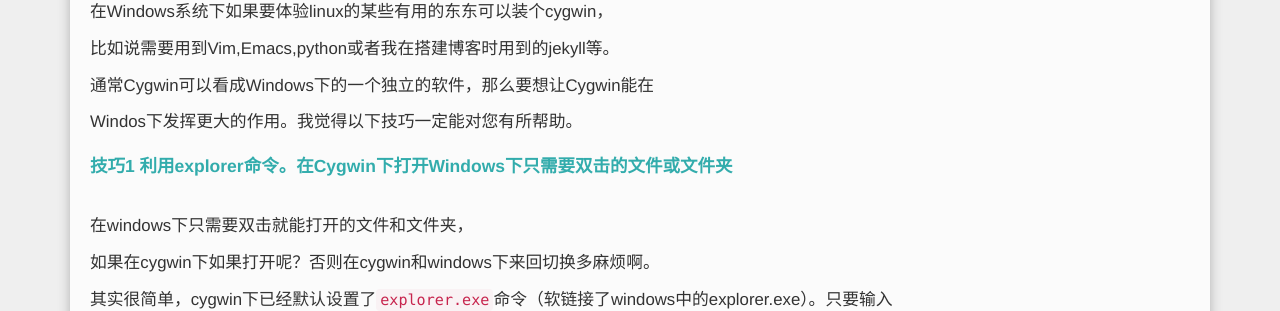
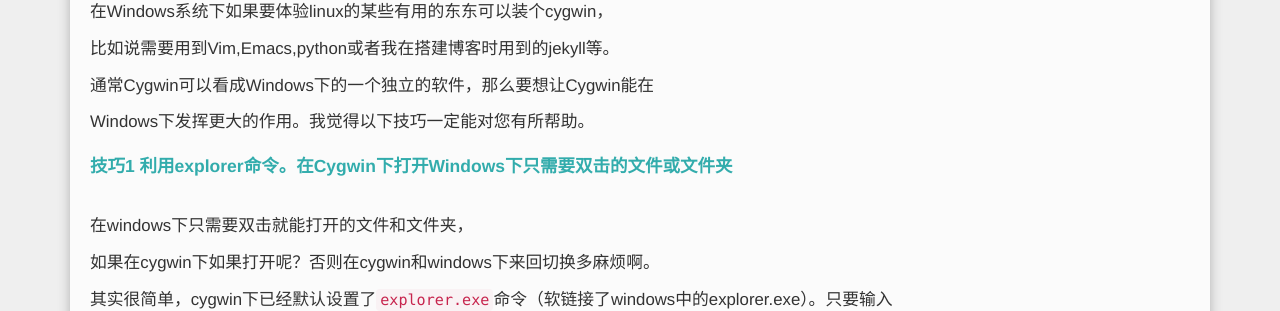
Before and after one commit to SenZhangAI/senzhangai.github.com, a Jekyll site: the page built from _posts/2015-04-24-mklink-for-better-cygwin-in-windows-system.md, in a window 1280 px wide. Shown: the part 443-754 px from the top of the page. Built offline with Jekyll 4.4.1, drawn with Linux system fonts in a browser that asks for light colours; comment, search, counter and statistics services are not loaded.

Commit message:
fix bugs and add some content

````diff
--- a/_config.yml
+++ b/_config.yml
@@ -73,7 +73,7 @@
 
 # Plugins
 whitelist: []
-gems:      []
+plugins:   [jekyll-paginate]
 
 # Conversion
 markdown:    kramdown
--- a/_layouts/default.html
+++ b/_layouts/default.html
@@ -10,7 +10,7 @@
       <div class="wrapper">
         <div class="row">
           <div id="search-loader" style="display:none;text-align:center">
-            <img src="/static/images/loading.gif">
+            <img src="/assets/images/loading.gif">
           </div>
           {{ content }}
         </div>
--- a/_posts/2015-04-24-mklink-for-better-cygwin-in-windows-system.md
+++ b/_posts/2015-04-24-mklink-for-better-cygwin-in-windows-system.md
@@ -21,7 +21,7 @@
 
 通常Cygwin可以看成Windows下的一个独立的软件，那么要想让Cygwin能在
 
-Windos下发挥更大的作用。我觉得以下技巧一定能对您有所帮助。
+Windows下发挥更大的作用。我觉得以下技巧一定能对您有所帮助。
 
 #### 技巧1 利用explorer命令。在Cygwin下打开Windows下只需要双击的文件或文件夹
 
@@ -31,9 +31,9 @@
 
 其实很简单，cygwin下已经默认设置了`explorer.exe`命令（软链接了windows中的explorer.exe）。只要输入
 
-{% highlight bash %}
+``` bash
 explorer.exe target
-{% endhighlight %}
+```
 
 即可，target可以是文件或者文件夹。如果是文件夹就在windows下打开了该文件夹。
 **注意target不能加'\''即`explorer.exe target` 正确。`explorer.exe target\`错误**
@@ -51,9 +51,11 @@
 mklink命令的使用方式：
 1. 在cmd中运行，需要Administrator权限。所以要右键单击cmd选择`run as Administrator`。
 2. 命令格式为：
-{% highlight bat %}
+
+``` bat
 mklink /D Link Target
-{% endhighlight %}
+```
+
 注意`link`和`target`的顺序，在ln命令中则是`ln -s Target Link`的顺序
 
 #### 技巧2 建立cygwin下windows程序的"快捷方式"
@@ -66,9 +68,9 @@
 第二个想法是，用Cygwin下的`ln`命令 ---失败
 例如我要将我的Sublime Text做成快捷方式，方便打开文件或文件夹则用：
 
-{% highlight bat %}
+``` bat
 mklink /D ~/bin/sublime C:/mySublimeTextPath/sublime_text.exe
-{% endhighlight %}
+```
 
 补充：
 后发现可以用`ln`实现，比`mklink`方便，命令如下：
@@ -84,9 +86,9 @@
 比如在cygwin下要频繁打开某个很长路径的文件夹，每次输入cd都是一件很痛苦的事情，（顺带说一下，cygwin也可以输入`cd C：`命令到C盘。对应于Cygwin中的`/cygdrive/c`目录。）
 那么只需来一次`mklink`命令搞定：
 
-{% highlight bat %}
+``` bat
 mklink /D ~/shortcut C:/long/long/path/folder
-{% endhighlight %}
+```
 
 则每次只需要`cd shortcut`了
 
````
Also changed, not shown: _posts/2017-04-09-a-little-java.md (+1 -1 lines), _posts/2017-04-15-a-little-java-2.md (+13 -0 lines).
